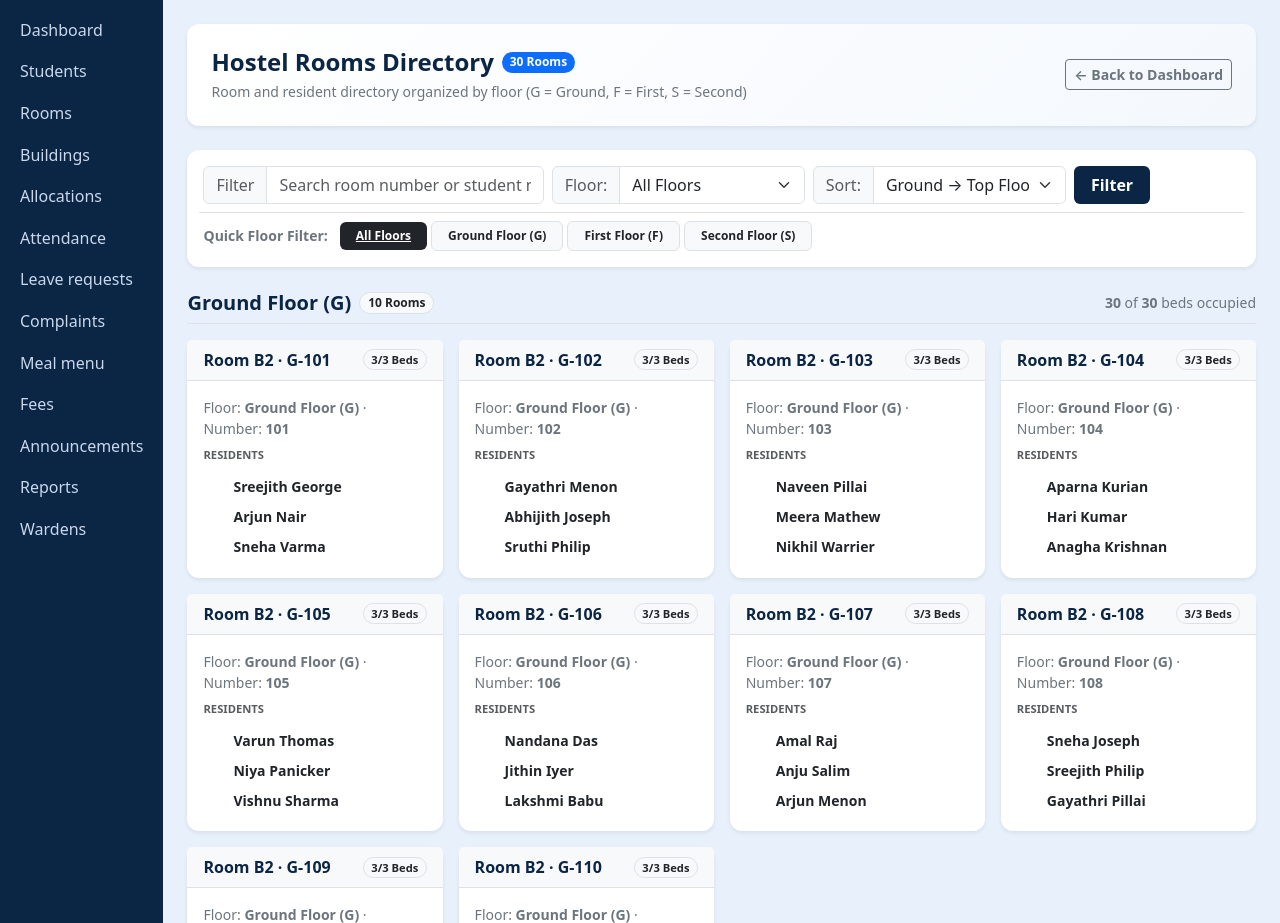
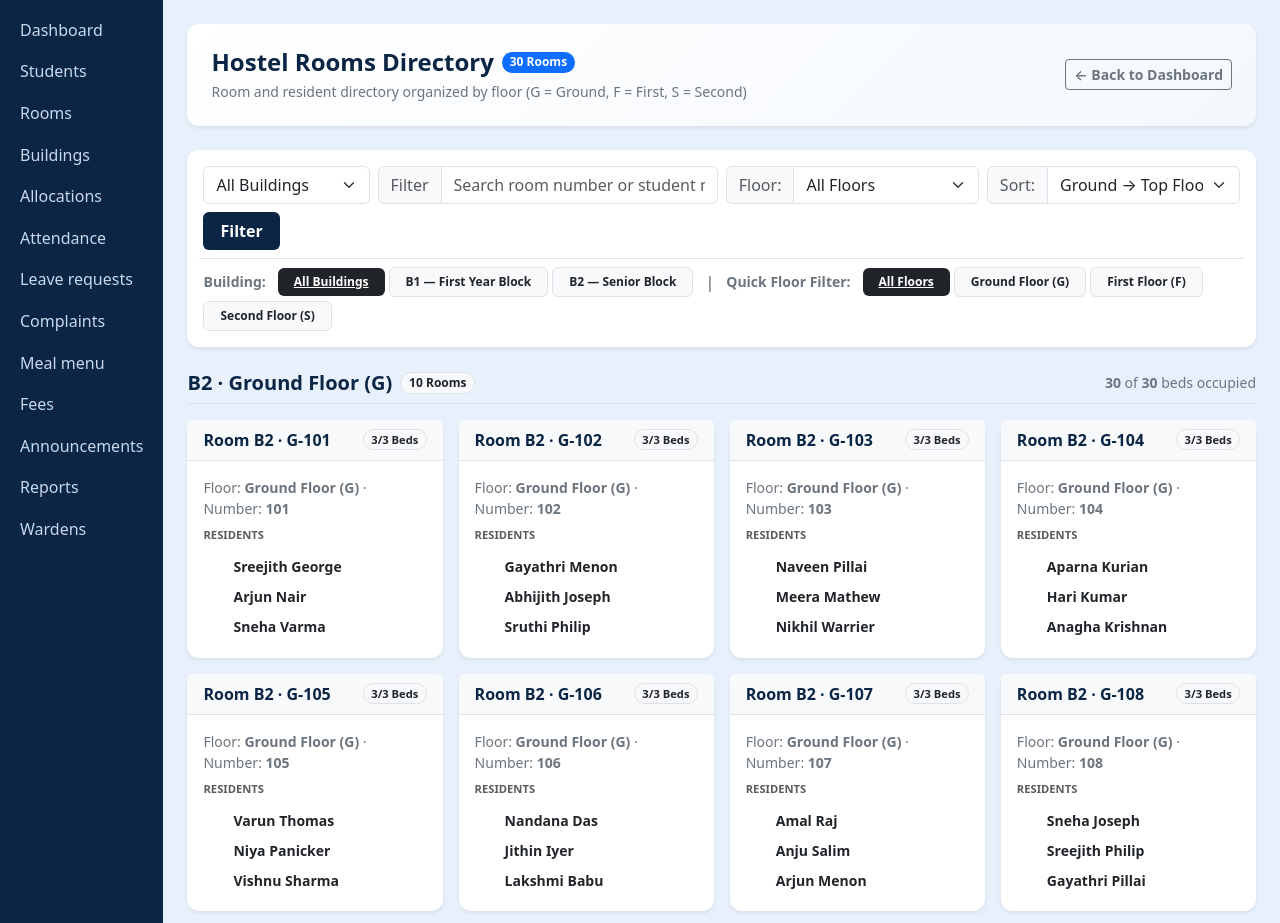
Before and after one commit to anandp8678/hostel_ms, a Django app: page /rooms/directory/ in a window 1280 px wide. Shown: the part 53-976 px from the top of the page. Run offline with Django 5.2, Linux system fonts and the light colour scheme; a user stored in the database is signed in; data comes from the database, SQL or seed files in the repository.

Commit message:
feat(rooms): isolate room directory, bulk generator, and room details by building

```diff
--- a/core/templates/core/room_detail.html
+++ b/core/templates/core/room_detail.html
@@ -10,6 +10,9 @@
       </div>
       <div class="d-flex flex-wrap align-items-center gap-2 mb-1">
         <h3 class="mb-0 fw-bold" style="color:var(--navy);">Room {{ room }}</h3>
+        {% if room.building %}
+          <span class="badge text-bg-dark rounded-pill fs-6">{{ room.building.code }} &mdash; {{ room.building.name }} ({{ room.building.years_summary }})</span>
+        {% endif %}
         <span class="badge text-bg-primary rounded-pill fs-6">{{ room.floor_display }}</span>
         {% if room.is_blacklisted %}
           <span class="badge text-bg-danger rounded-pill fs-6" title="{{ room.blacklist_reason }}">
@@ -173,7 +176,7 @@
                     </a>
                   </h5>
                   <div class="text-secondary small">
-                    Roll No: <b>{{ s.roll_no }}</b> · Course: <b>{{ s.course|default:"Not specified" }}</b>
+                    Roll No: <b>{{ s.roll_no }}</b> · <span class="badge text-bg-light border text-dark">{{ s.year_short }}</span> · Course: <b>{{ s.course|default:"Not specified" }}</b>
                   </div>
                 </div>
                 <div class="d-flex flex-column align-items-end gap-1">
--- a/core/templates/core/student_rooms.html
+++ b/core/templates/core/student_rooms.html
@@ -22,6 +22,14 @@
 <!-- Search & Sort Filter Bar -->
 <div class="card p-3 mb-4 bg-white border-0 shadow-sm">
   <form method="get" action="{% url 'student_rooms' %}" class="row g-2 align-items-center">
+    <div class="col-md-3 col-lg-2">
+      <select name="building" class="form-select" onchange="this.form.submit()" {% if is_building_locked %}disabled{% endif %}>
+        {% if not is_building_locked %}<option value="">All Buildings</option>{% endif %}
+        {% for bld in buildings %}
+          <option value="{{ bld.code }}" {% if selected_building == bld.code %}selected{% endif %}>{{ bld.code }} &mdash; {{ bld.name }}</option>
+        {% endfor %}
+      </select>
+    </div>
     <!-- Search Query Input -->
     <div class="col-12 col-md-5 col-lg-4">
       <div class="input-group">
@@ -69,13 +77,27 @@
 
     <!-- Clean Floor Filter Pills (Unique floors only, no duplicate clutter) -->
     <div class="col-12 mt-2 pt-2 border-top d-flex flex-wrap align-items-center gap-1">
+      {% if buildings and not is_building_locked %}
+        <span class="text-secondary small fw-semibold me-2">Building:</span>
+        <a href="{% url 'student_rooms' %}?sort={{ sort_by }}{% if q %}&q={{ q }}{% endif %}"
+           class="badge {% if not selected_building %}text-bg-dark{% else %}text-bg-light border text-dark text-decoration-none{% endif %} py-2 px-3">
+          All Buildings
+        </a>
+        {% for bld in buildings %}
+          <a href="{% url 'student_rooms' %}?building={{ bld.code }}&sort={{ sort_by }}{% if q %}&q={{ q }}{% endif %}"
+             class="badge {% if selected_building == bld.code %}text-bg-primary{% else %}text-bg-light border text-dark text-decoration-none{% endif %} py-2 px-3">
+            {{ bld.code }} &mdash; {{ bld.name }}
+          </a>
+        {% endfor %}
+        <span class="mx-2 text-muted">|</span>
+      {% endif %}
       <span class="text-secondary small fw-semibold me-2">Quick Floor Filter:</span>
-      <a href="{% url 'student_rooms' %}?sort={{ sort_by }}{% if q %}&q={{ q }}{% endif %}"
+      <a href="{% url 'student_rooms' %}?sort={{ sort_by }}{% if selected_building %}&building={{ selected_building }}{% endif %}{% if q %}&q={{ q }}{% endif %}"
          class="badge {% if not selected_block %}text-bg-dark{% else %}text-bg-light border text-dark text-decoration-none{% endif %} py-2 px-3">
         All Floors
       </a>
       {% for b in blocks %}
-        <a href="{% url 'student_rooms' %}?block={{ b.code }}&sort={{ sort_by }}{% if q %}&q={{ q }}{% endif %}"
+        <a href="{% url 'student_rooms' %}?block={{ b.code }}&sort={{ sort_by }}{% if selected_building %}&building={{ selected_building }}{% endif %}{% if q %}&q={{ q }}{% endif %}"
            class="badge {% if selected_block == b.code %}text-bg-primary{% else %}text-bg-light border text-dark text-decoration-none{% endif %} py-2 px-3">
           {{ b.label }}
         </a>
--- a/core/views.py
+++ b/core/views.py
@@ -22,6 +22,8 @@ from .pdf_services import generate_fee_invoice_pdf, generate_fees_report_pdf
 from .services import (
     bulk_create_rooms,
     bulk_create_rooms_floors,
+    find_building,
+    parse_year,
     bulk_create_rooms_from_list,
     calculate_student_monthly_fee,
     import_allocations,
@@ -1350,11 +1352,20 @@ def allocation_import_template(request):
 
 @staff
 def room_bulk_add(request):
+    buildings, active_building, is_building_locked = _get_building_scope(request)
     result = None
-    form = f.RoomBulkAddForm(request.POST or None, request.FILES or None)
+    initial = {"building": active_building} if active_building else {}
+    form = f.RoomBulkAddForm(request.POST or None, request.FILES or None, initial=initial)
+    if is_building_locked and active_building and "building" in form.fields:
+        form.fields["building"].queryset = m.Building.objects.filter(pk=active_building.pk)
+        form.fields["building"].empty_label = None
+
     if request.method == "POST" and form.is_valid():
         mode = form.cleaned_data.get("mode") or request.POST.get("mode", "count")
         d = form.cleaned_data
+        target_building = active_building if is_building_locked else (d.get("building") or active_building)
+        if target_building:
+            _assert_building_access(request, building=target_building)
         try:
             if mode == "count":
                 blocks = request.POST.getlist("block")
@@ -1372,6 +1383,7 @@ def room_bulk_add(request):
                     end_number=end_no,
                     capacity=cap,
                     prefix=prefix,
+                    building=target_building,
                 )
             elif mode == "floor":
                 block = d.get("floor_block") or d.get("block") or "A"
@@ -1385,6 +1397,7 @@ def room_bulk_add(request):
                     end_floor=end_fl,
                     rooms_per_floor=r_per_fl,
                     capacity=cap,
+                    building=target_building,
                 )
             elif mode == "list":
                 block = d.get("list_block") or d.get("block") or "A"
@@ -1394,21 +1407,40 @@ def room_bulk_add(request):
                     block=block,
                     text=text,
                     default_capacity=cap,
+                    building=target_building,
                 )
             elif mode == "csv":
                 if "file" not in request.FILES:
                     raise ValueError("Please select a CSV file to upload.")
                 text = decode_csv_file(request.FILES["file"])
-                result = import_rooms_csv(csv.DictReader(text))
+                rows_list = list(csv.DictReader(text))
+                if is_building_locked and active_building:
+                    for row in rows_list:
+                        b_raw = (row.get("building") or "").strip()
+                        if b_raw:
+                            row_bld = find_building(b_raw)
+                            if not row_bld or row_bld.pk != active_building.pk:
+                                raise PermissionDenied(
+                                    f"Your access is scoped to {active_building.code} ({active_building.name}). Cannot import rooms for '{b_raw}'."
+                                )
+                result = import_rooms_csv(rows_list, building=target_building)
         except Exception as e:
             form.add_error(None, f"{getattr(e, 'messages', [str(e)])[0]}")
 
-    return show(request, "room_bulk_add", form=form, result=result)
+    return show(
+        request,
+        "room_bulk_add",
+        form=form,
+        result=result,
+        buildings=buildings,
+        active_building=active_building,
+        is_building_locked=is_building_locked,
+    )
 
 
 @staff
 def room_bulk_template(request):
-    r = HttpResponse("block,number,capacity\nA,101,2\nA,102,2\nB,201,3\n",
+    r = HttpResponse("building,block,number,capacity\nB1,G,101,2\nB1,G,102,2\nB2,1,201,3\n",
                      content_type="text/csv")
     r["Content-Disposition"] = 'attachment; filename="rooms_template.csv"'
     return r
@@ -1416,6 +1448,8 @@ def room_bulk_template(request):
 
 @staff
 def room_list(request):
+    buildings, active_building, is_building_locked = _get_building_scope(request)
+
     if request.method == "POST":
         action = request.POST.get("bulk_action", "").strip()
         selected_ids = request.POST.getlist("selected_rooms")
@@ -1423,7 +1457,14 @@ def room_list(request):
             messages.warning(request, "No rooms were selected.")
             return redirect(request.get_full_path())
 
-        rooms_qs = m.Room.objects.filter(pk__in=selected_ids)
+        rooms_qs = m.Room.objects.select_related("building").filter(pk__in=selected_ids)
+        if is_building_locked and active_building:
+            if rooms_qs.exclude(building=active_building).exists():
+                raise PermissionDenied(
+                    f"Your warden role is scoped to {active_building.code} ({active_building.name})."
+                )
+        elif active_building:
+            rooms_qs = rooms_qs.filter(building=active_building)
 
         if action == "blacklist":
             cause = request.POST.get("blacklist_cause", "").strip() or "Maintenance"
@@ -1469,12 +1510,14 @@ def room_list(request):
     capacity = request.GET.get("capacity", "").strip()
     view_mode = request.GET.get("view", "grid").strip()
 
-    rooms_qs = m.Room.objects.all().prefetch_related(
+    rooms_qs = m.Room.objects.select_related("building").all().prefetch_related(
         Prefetch(
             "allocations",
             queryset=m.RoomAllocation.objects.filter(end_date__isnull=True).select_related("student__user")
         )
     )
+    if active_building:
+        rooms_qs = rooms_qs.filter(building=active_building)
 
     if block:
         rooms_qs = rooms_qs.filter(block__iexact=block)
@@ -1508,6 +1551,7 @@ def room_list(request):
                 q_lower in r.block.lower() or
                 q_lower in r.floor_name.lower() or
                 q_lower in r.number.lower() or
+                (r.building and (q_lower in r.building.code.lower() or q_lower in r.building.name.lower())) or
                 q_lower in (r.blacklist_reason or "").lower() or
                 any(q_lower in a.student.user.display_name.lower() or q_lower in a.student.roll_no.lower() for a in r.allocations.all()))
         ]
@@ -1519,7 +1563,8 @@ def room_list(request):
     elif status == "empty":
         rooms = [r for r in rooms if r.occupied == 0 and not r.is_blacklisted]
 
-    distinct_blocks = sorted(list(set(m.Room.objects.values_list("block", flat=True))), key=floor_order_key)
+    scope_base_qs = m.Room.objects.filter(building=active_building) if active_building else m.Room.objects.all()
+    distinct_blocks = sorted(list(set(scope_base_qs.values_list("block", flat=True))), key=floor_order_key)
     all_blocks = []
     seen_displays = set()
     for b in distinct_blocks:
@@ -1528,9 +1573,9 @@ def room_list(request):
         if disp not in seen_displays:
             seen_displays.add(disp)
             all_blocks.append({"code": b, "display": disp, "name": rm_dummy.floor_name})
-    all_causes = sorted(list(set(m.Room.objects.filter(is_blacklisted=True).exclude(blacklist_reason="").values_list("blacklist_reason", flat=True))))
-
-    rooms.sort(key=lambda r: (floor_order_key(r.block), r.number))
+    all_causes = sorted(list(set(scope_base_qs.filter(is_blacklisted=True).exclude(blacklist_reason="").values_list("blacklist_reason", flat=True))))
+
+    rooms.sort(key=lambda r: ((r.building.code if r.building else ""), floor_order_key(r.block), r.number))
 
     # Active complaints per student
     active_complaints_students = set(
@@ -1543,28 +1588,34 @@ def room_list(request):
         r.inmate_names = [s.user.display_name for s in r.inmates_list]
         r.active_complaints_count = sum(1 for s in r.inmates_list if s.pk in active_complaints_students)
 
-    # Group rooms by floor for Grid View
+    # Group rooms by (building, floor) for Grid View so Building 1 & Building 2 floors never merge
     grouped_floors = {}
     for r in rooms:
         b = r.block
-        if b not in grouped_floors:
-            grouped_floors[b] = {
+        grp_key = (r.building_id or 0, b)
+        if grp_key not in grouped_floors:
+            floor_title = f"{r.building.code} · {r.floor_display}" if (r.building and not active_building) else r.floor_display
+            grouped_floors[grp_key] = {
                 "floor_code": b,
                 "floor_name": r.floor_name,
-                "floor_display": r.floor_display,
+                "floor_display": floor_title,
+                "building": r.building,
                 "rooms": [],
                 "total_capacity": 0,
                 "total_occupied": 0,
                 "total_vacant": 0,
                 "active_complaints": 0,
             }
-        grouped_floors[b]["rooms"].append(r)
-        grouped_floors[b]["total_capacity"] += r.capacity
-        grouped_floors[b]["total_occupied"] += len(r.inmates_list)
-        grouped_floors[b]["total_vacant"] += r.vacancy
-        grouped_floors[b]["active_complaints"] += r.active_complaints_count
-
-    sorted_floor_keys = sorted(grouped_floors.keys(), key=floor_order_key)
+        grouped_floors[grp_key]["rooms"].append(r)
+        grouped_floors[grp_key]["total_capacity"] += r.capacity
+        grouped_floors[grp_key]["total_occupied"] += len(r.inmates_list)
+        grouped_floors[grp_key]["total_vacant"] += r.vacancy
+        grouped_floors[grp_key]["active_complaints"] += r.active_complaints_count
+
+    sorted_floor_keys = sorted(
+        grouped_floors.keys(),
+        key=lambda k: ((grouped_floors[k]["building"].code if grouped_floors[k]["building"] else ""), floor_order_key(grouped_floors[k]["floor_code"]))
+    )
     floor_groups = [grouped_floors[k] for k in sorted_floor_keys]
 
     total_beds = sum(r.capacity for r in rooms)
@@ -1580,6 +1631,9 @@ def room_list(request):
         floor_groups=floor_groups,
         all_blocks=all_blocks,
         all_causes=all_causes,
+        buildings=buildings,
+        active_building=active_building,
+        is_building_locked=is_building_locked,
         filter_q=q,
         filter_block=block,
         filter_status=status,
@@ -1597,7 +1651,8 @@ def room_list(request):
 
 @staff
 def room_detail(request, pk):
-    room = get_object_or_404(m.Room, pk=pk)
+    room = get_object_or_404(m.Room.objects.select_related("building"), pk=pk)
+    _assert_building_access(request, room=room)
     today = date.today()
 
     active_allocs = list(
@@ -1675,7 +1730,8 @@ def room_detail(request, pk):
 @staff
 @require_POST
 def room_announcement_create(request, pk):
-    room = get_object_or_404(m.Room, pk=pk)
+    room = get_object_or_404(m.Room.objects.select_related("building"), pk=pk)
+    _assert_building_access(request, room=room)
     title = request.POST.get("title", "").strip()
     body = request.POST.get("body", "").strip()
     audience = request.POST.get("audience", "student").strip()
@@ -1688,6 +1744,7 @@ def room_announcement_create(request, pk):
 
     anc = m.Announcement.objects.create(
         room=room,
+        building=room.building,
         title=title,
         body=body,
         audience=audience,
@@ -1711,7 +1768,8 @@ def room_announcement_create(request, pk):
 @staff
 @require_POST
 def room_announcement_delete(request, pk):
-    anc = get_object_or_404(m.Announcement, pk=pk)
+    anc = get_object_or_404(m.Announcement.objects.select_related("room__building", "building"), pk=pk)
+    _assert_building_access(request, room=anc.room, building=anc.building)
     room_pk = anc.room_id
     anc.delete()
     messages.success(request, "Room announcement removed.")
@@ -1995,7 +2053,8 @@ def student_reinstate(request, pk):
 @staff
 @require_POST
 def room_toggle_blacklist(request, pk):
-    r = get_object_or_404(m.Room, pk=pk)
+    r = get_object_or_404(m.Room.objects.select_related("building"), pk=pk)
+    _assert_building_access(request, room=r)
     if r.is_blacklisted:
         r.is_blacklisted = False
         r.blacklist_reason = ""
@@ -2766,9 +2825,20 @@ def student_rooms(request):
 
     q = request.GET.get("q", "").strip()
     block = request.GET.get("block", "").strip()
+    building_param = request.GET.get("building", "").strip()
     sort_by = request.GET.get("sort", "floor_asc").strip()
 
-    distinct_codes = sorted(list(set(m.Room.objects.values_list("block", flat=True))), key=floor_order_key)
+    buildings = list(m.Building.objects.order_by("code"))
+    is_building_locked = False
+    active_building = None
+    if getattr(request.user, "is_warden_role", False) and request.user.scoped_building:
+        active_building = request.user.scoped_building
+        is_building_locked = True
+    elif building_param:
+        active_building = find_building(building_param)
+
+    scope_qs = m.Room.objects.filter(building=active_building) if active_building else m.Room.objects.all()
+    distinct_codes = sorted(list(set(scope_qs.values_list("block", flat=True))), key=floor_order_key)
     all_blocks = []
     seen_displays = set()
     for b in distinct_codes:
@@ -2778,12 +2848,14 @@ def student_rooms(request):
             seen_displays.add(disp)
             all_blocks.append({"code": b, "label": disp, "name": rm_dummy.floor_name})
 
-    rooms_qs = m.Room.objects.all().prefetch_related(
+    rooms_qs = m.Room.objects.select_related("building").all().prefetch_related(
         Prefetch(
             "allocations",
             queryset=m.RoomAllocation.objects.filter(end_date__isnull=True).select_related("student__user")
         )
     )
+    if active_building:
+        rooms_qs = rooms_qs.filter(building=active_building)
 
     if block:
         rooms_qs = rooms_qs.filter(block__iexact=block)
@@ -2799,21 +2871,22 @@ def student_rooms(request):
                 q_lower in r.block.lower() or
                 q_lower in r.floor_name.lower() or
                 q_lower in r.number.lower() or
+                (r.building and (q_lower in r.building.code.lower() or q_lower in r.building.name.lower())) or
                 any(q_lower in name.lower() for name in resident_names)):
                 filtered.append(r)
         all_rooms = filtered
 
     # Sorting
     if sort_by == "floor_desc":
-        all_rooms.sort(key=lambda r: (-floor_order_key(r.block), r.number))
+        all_rooms.sort(key=lambda r: ((r.building.code if r.building else ""), -floor_order_key(r.block), r.number))
     elif sort_by == "room_asc":
-        all_rooms.sort(key=lambda r: r.number)
+        all_rooms.sort(key=lambda r: (r.number, (r.building.code if r.building else "")))
     elif sort_by == "vacant":
-        all_rooms.sort(key=lambda r: (-r.vacancy, floor_order_key(r.block), r.number))
+        all_rooms.sort(key=lambda r: (-r.vacancy, (r.building.code if r.building else ""), floor_order_key(r.block), r.number))
     else:  # floor_asc (default)
-        all_rooms.sort(key=lambda r: (floor_order_key(r.block), r.number))
-
-    # Group rooms by floor
+        all_rooms.sort(key=lambda r: ((r.building.code if r.building else ""), floor_order_key(r.block), r.number))
+
+    # Group rooms by (building, floor) so floors in separate buildings stay grouped separately
     grouped_dict = {}
     room_items = []
     for r in all_rooms:
@@ -2821,6 +2894,7 @@ def student_rooms(request):
         item = {
             "room": r,
             "room_str": str(r),
+            "building": r.building,
             "block": r.block,
             "floor_name": r.floor_name,
             "floor_display": r.floor_display,
@@ -2834,12 +2908,14 @@ def student_rooms(request):
         }
         room_items.append(item)
 
-        fl_key = r.block
+        fl_key = (r.building_id or 0, r.block)
         if fl_key not in grouped_dict:
+            floor_title = f"{r.building.code} · {r.floor_display}" if (r.building and not active_building) else r.floor_display
             grouped_dict[fl_key] = {
                 "floor_code": r.block,
                 "floor_name": r.floor_name,
-                "floor_display": r.floor_display,
+                "floor_display": floor_title,
+                "building": r.building,
                 "rooms": [],
                 "total_capacity": 0,
                 "total_occupied": 0,
@@ -2849,9 +2925,15 @@ def student_rooms(request):
         grouped_dict[fl_key]["total_occupied"] += len(residents)
 
     if sort_by == "floor_desc":
-        sorted_keys = sorted(grouped_dict.keys(), key=lambda k: -floor_order_key(k))
+        sorted_keys = sorted(
+            grouped_dict.keys(),
+            key=lambda k: ((grouped_dict[k]["building"].code if grouped_dict[k]["building"] else ""), -floor_order_key(grouped_dict[k]["floor_code"]))
+        )
     else:
-        sorted_keys = sorted(grouped_dict.keys(), key=floor_order_key)
+        sorted_keys = sorted(
+            grouped_dict.keys(),
+            key=lambda k: ((grouped_dict[k]["building"].code if grouped_dict[k]["building"] else ""), floor_order_key(grouped_dict[k]["floor_code"]))
+        )
 
     floor_groups = [grouped_dict[k] for k in sorted_keys]
 
@@ -2863,6 +2945,10 @@ def student_rooms(request):
         total_rooms=len(room_items),
         blocks=all_blocks,
         selected_block=block,
+        buildings=buildings,
+        active_building=active_building,
+        selected_building=active_building.code if active_building else "",
+        is_building_locked=is_building_locked,
         sort_by=sort_by,
         q=q,
     )
```
Also changed, not shown: core/templates/core/room_bulk_add.html (+17 -1 lines), core/templates/core/rooms_list.html (+34 -7 lines).
